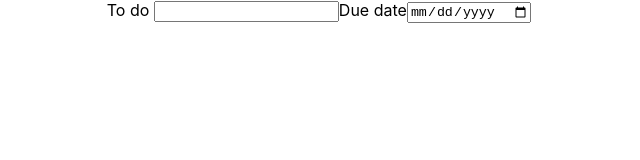
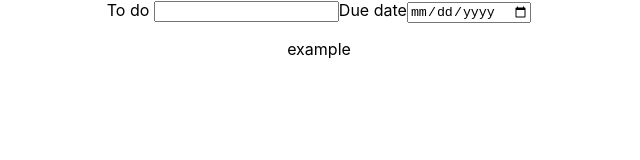
Before and after one commit to Mount-Blanc/To-do-list, a React (Create React App) app: page / in a window 1280 px wide. Shown: the top 160 px of the page, without its empty margins (321-961 px from the left). Built offline with nearby package versions, Linux system fonts and the light colour scheme.

Commit message:
got tasks component working

```diff
--- a/src/App.js
+++ b/src/App.js
@@ -7,6 +7,7 @@ function App() {
   return (
     <div className="App">
       <Form>Card</Form>
+      <Tasks></Tasks>
     </div>
   );
 }
--- a/src/Components/Tasks.js
+++ b/src/Components/Tasks.js
@@ -3,7 +3,7 @@ import './Tasks.css'
 function Tasks () {
     return(
         <div>
-
+           <p>example</p>
         </div>
     )
 }
```
